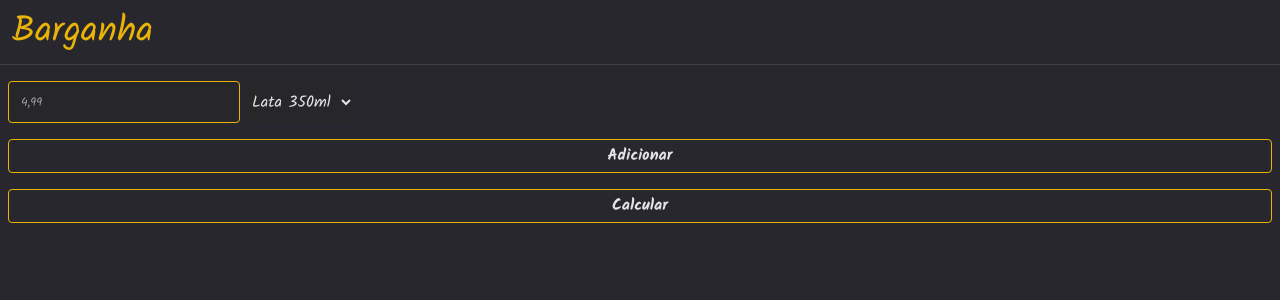
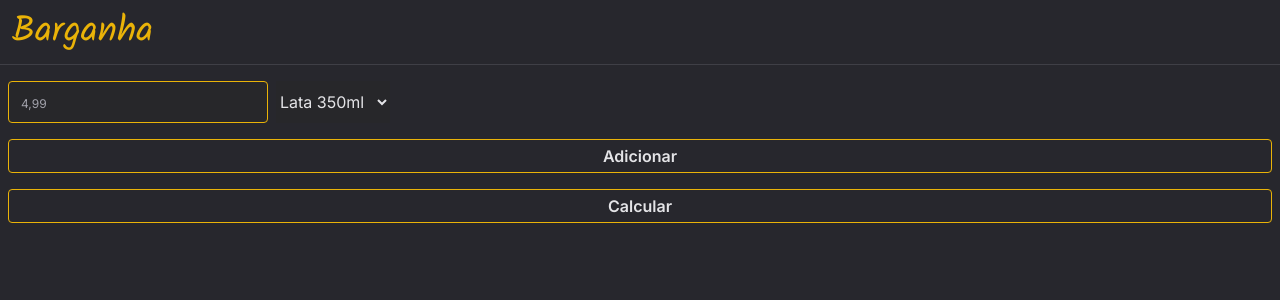
Before and after one commit to EricksonSiqueira/barganha, a Next.js app: page / in a window 1280 px wide. Shown: the top 300 px of the page. Built offline with nearby package versions, Linux system fonts and the light colour scheme.

Commit message:
feat: use inter in normal fonts and kalam in header title

```diff
--- a/src/app/layout.tsx
+++ b/src/app/layout.tsx
@@ -1,8 +1,10 @@
 import './globals.css';
 import type { Metadata } from 'next';
-import { Kalam } from 'next/font/google';
+import { Kalam, Inter } from 'next/font/google';
 
 const kalam = Kalam({ subsets: ['devanagari'], weight: ['400', '700'] });
+
+const inter = Inter({ subsets: ['latin'] });
 
 export const metadata: Metadata = {
   title: 'Create Next App',
@@ -16,9 +18,11 @@ export default function RootLayout({
 }) {
   return (
     <html lang="en">
-      <body className={kalam.className}>
+      <body className={inter.className}>
         <header className="p-3 border-b border-zinc-700 mb-2">
-          <h1 className="text-yellow-500 text-4xl">Barganha</h1>
+          <h2 className={`${kalam.className} text-yellow-500 text-4xl`}>
+            Barganha
+          </h2>
         </header>
         {children}
       </body>
```
